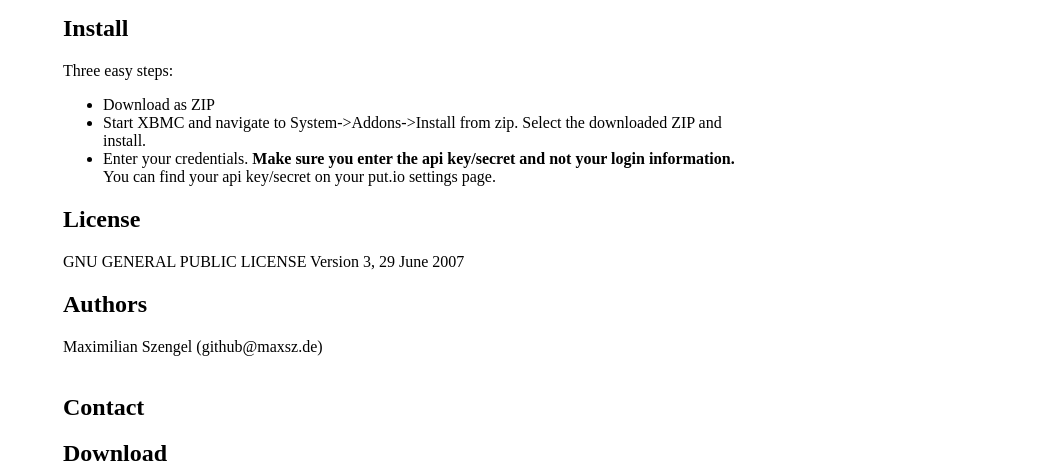
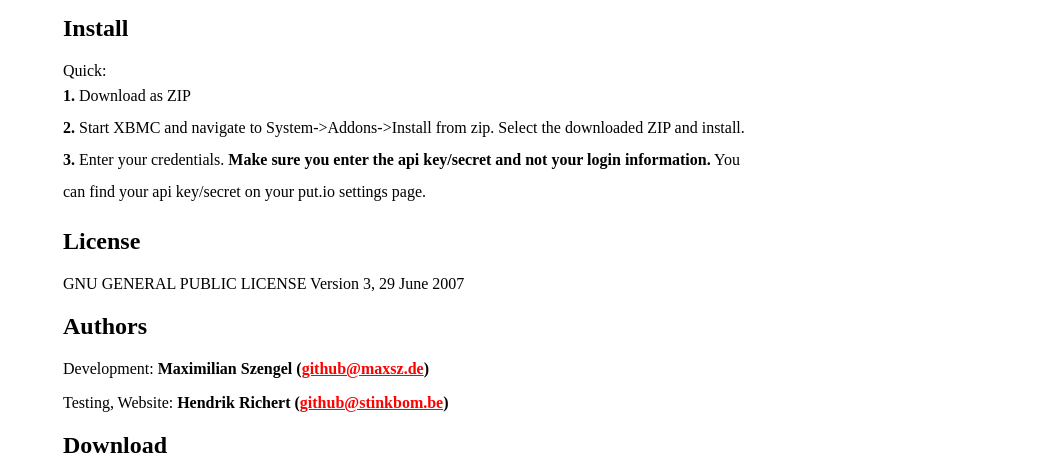
Before and after one commit to maxsz/plugin.video.putio, a plain HTML site: page index.html in a window 1280 px wide. Shown: the part 322-797 px from the top of the page, without its empty margins (227-1280 px from the left). Drawn offline with Linux system fonts and the light colour scheme.

Commit message:
Some more webpage layouting.

```diff
--- a/index.html
+++ b/index.html
@@ -31,6 +31,10 @@
     hr { border: 0; width: 80%; border-bottom: 1px solid #aaa}
     .footer { text-align:center; padding-top:30px; font-style: italic; }
     .small {color:black; font-size: 0.3.em;}
+
+		ul.install {margin:0; padding: 0;}
+		ul.install li{list-style-type:none;font-weight: normal; line-height:2em;}
+		ul.install li img{margin-bottom: 30px;}
 	</style>
 
 </head>
@@ -60,13 +64,15 @@
 <li>script.module.simplejson (Should install automatically with plugin)</li>
 </ul>
 <h2>Install</h2>
-Three easy steps:
 
-<ul>
-<li>Download as ZIP</li>
-<li>Start XBMC and navigate to System->Addons->Install from zip. Select the downloaded ZIP and install.</li>
-<li>Enter your credentials. <strong>Make sure you enter the api key/secret and not your login information.</strong> You can find your api key/secret on your put.io settings page.</li>
+Quick:
+<ul class="install">
+<li><strong>1.</strong> Download as ZIP</li>
+<li><strong>2.</strong> Start XBMC and navigate to System->Addons->Install from zip. Select the downloaded ZIP and install.</li>
+<li><strong>3.</strong> Enter your credentials. <strong>Make sure you enter the api key/secret and not your login information.</strong> You can find your api key/secret on your put.io settings page.</li>
 </ul>
+
+
 
 <h2>License</h2>
 <p>                    GNU GENERAL PUBLIC LICENSE
@@ -74,11 +80,8 @@
 
 </p>
 <h2>Authors</h2>
-<p>Maximilian Szengel (github@maxsz.de)
-<br/>
-<br/>      </p>
-<h2>Contact</h2>
-
+<p>Development: <strong>Maximilian Szengel (<a href="mailto:github@maxsz.de">github@maxsz.de</a>)</strong></p>
+<p>Testing, Website: <strong>Hendrik Richert (<a href="mailto:github@stinkbom.be">github@stinkbom.be</a>)</strong></p>
 
     <h2>Download</h2>
     <p>
```
